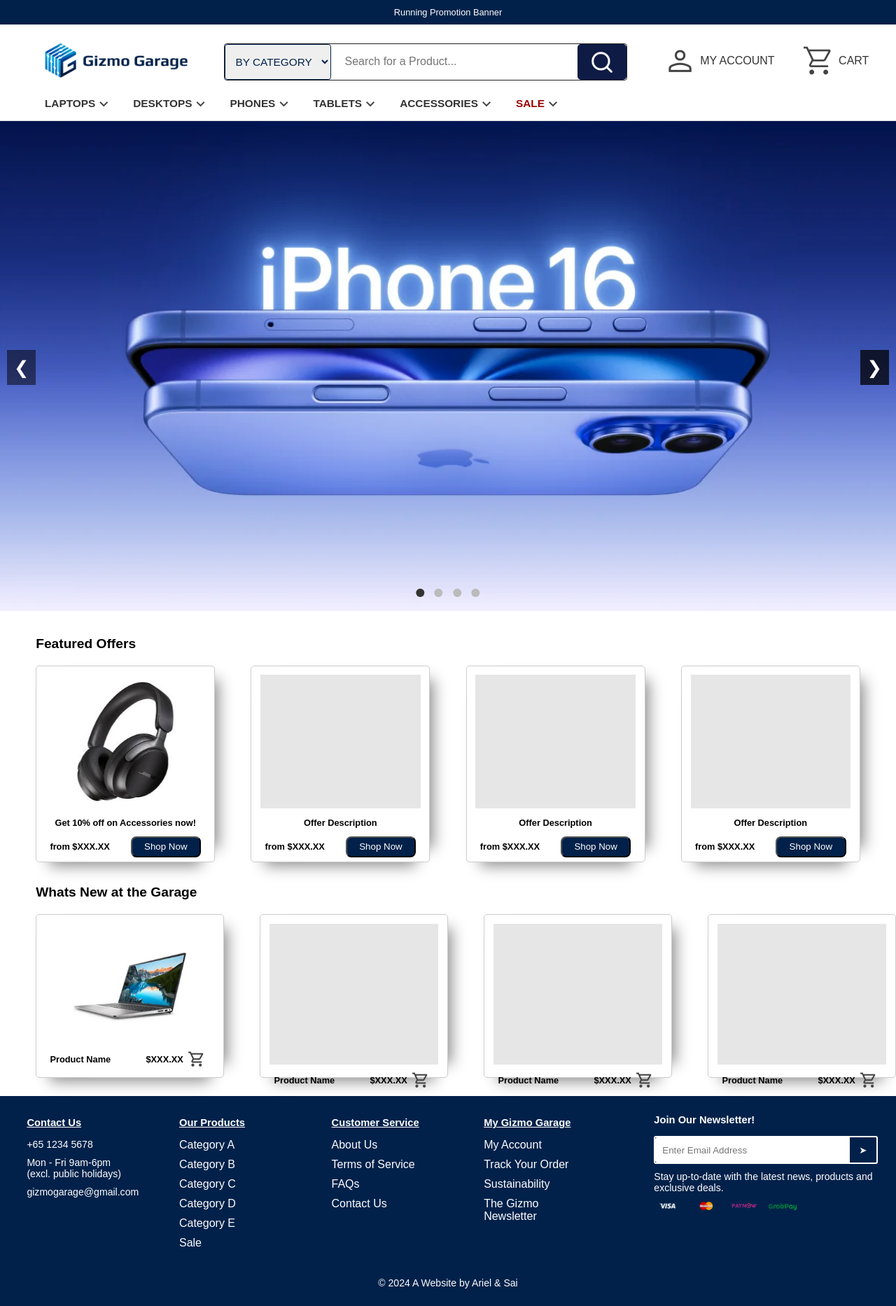
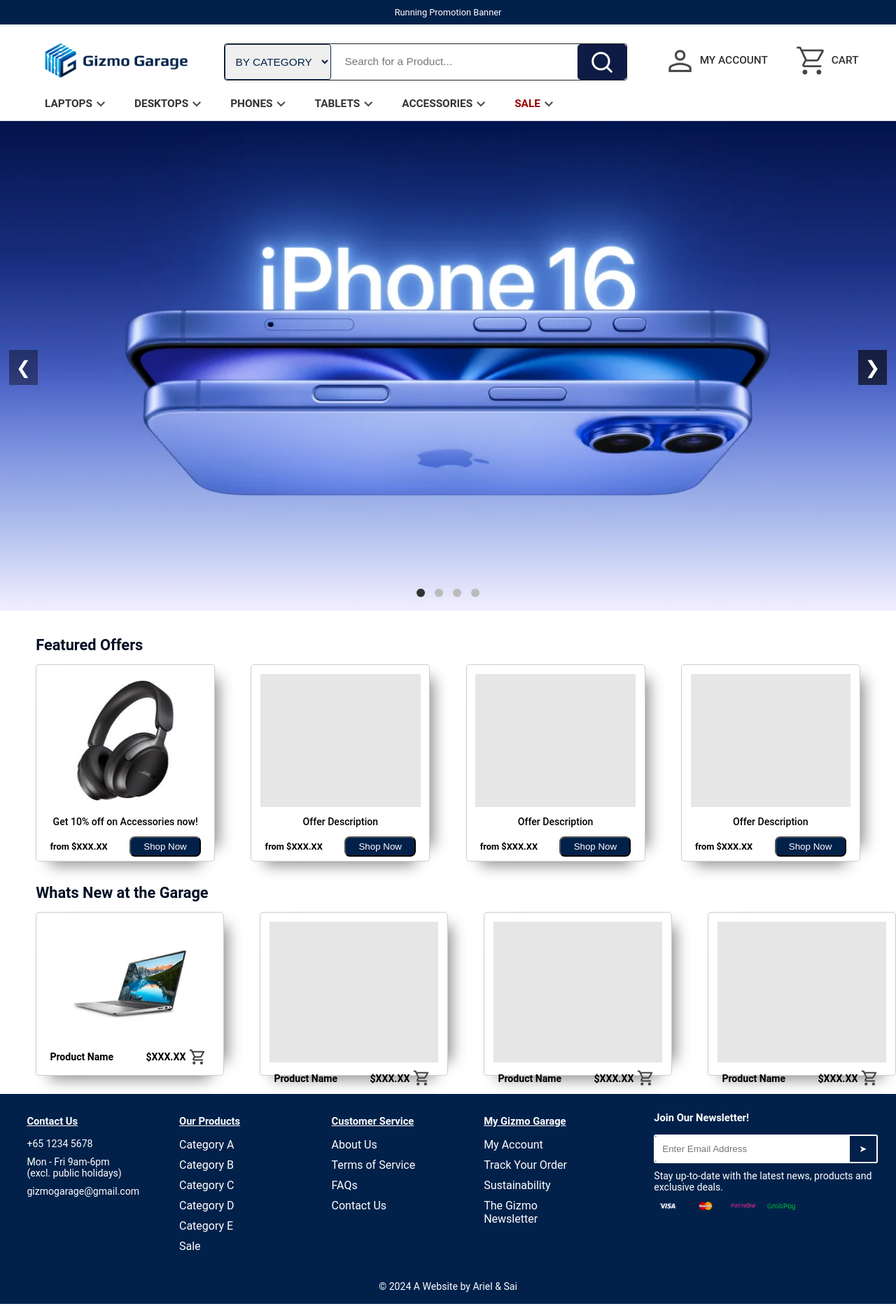
Before and after one commit to Sai25234/Gizmo-Garage-IE4727, a PHP site: page / in a window 1280 px wide. Shown: the whole page at 70% size. Run offline with PHP 8.4, Linux system fonts and the light colour scheme.

Commit message:
update default font

```diff
--- a/css/main.css
+++ b/css/main.css
@@ -5,7 +5,7 @@
 }
 
 body {
-  font-family: Arial, sans-serif;
+  font-family: 'Roboto', sans-serif;
 }
 
 header {
@@ -67,12 +74,12 @@ header {
   align-items: center;
   border: 0;
   padding-left: 1.5vw;
-  font-size: 1.1vw;
+  font-size: 1.2vw;
 }
 
 .search-bar input::placeholder {
   text-align: left;
-  font-size: 1.25vw;
+  font-size: 1.2vw;
 }
 
 .search-bar button {
@@ -95,7 +102,7 @@ header {
 
 .account-cart a {
   text-decoration: none;
-  font-size: 1.25vw;
+  font-size: 1.2vw;
   font-weight: 500;
   color: #333;
 }
@@ -149,15 +156,6 @@ header {
 }
 
 /* General reset */
-* {
-  margin: 0;
-  padding: 0;
-  box-sizing: border-box;
-}
-
-body {
-  font-family: Arial, sans-serif;
-}
 
 .promotion-banner {
   position: relative;
@@ -180,21 +178,26 @@ body {
   position: absolute;
   top: 50%;
   transform: translateY(-50%);
-  background-color: rgba(0, 0, 0, 0.5);
+  background-color: rgba(0, 0, 0, 0.4);
   color: white;
   border: none;
   padding: 10px;
   cursor: pointer;
   z-index: 1;
   font-size: 2vw;
+  transition: background-color ease-in 0.2s;
+}
+
+.carousel button:hover {
+  background-color: rgba(1, 33, 74,0.6);
 }
 
 .carousel .prev {
-  left: 10px;
+  left: 1vw;
 }
 
 .carousel .next {
-  right: 10px;
+  right: 1vw;
 }
 
 /* Carousel Indicators */
@@ -392,8 +396,9 @@ footer {
 }
 
 .offer-categories h2 {
-  font-size: 1.5vw;
-  margin-bottom: 20px;
+  font-size: 1.7vw;
+  margin-bottom: 1.2vw;
+  color: #000f24;
 }
 
 .offers-container {
@@ -464,7 +469,8 @@ footer {
 }
 
 .offer-item h3 {
-  font-size: 1vw;
+  font-size: 1.1vw;
+  font-weight: 500;
   text-align: center;
   grid-column: span 2;
 }
@@ -493,7 +500,7 @@ footer {
   grid-template-columns: 60% auto auto;
   width: 100%;
   padding: 0 0.5vw;
-  font-size: 1vw;
+  font-size: 1.1vw;
   align-items: center;
 }
 
```
Also changed, not shown: other parts of css/main.css (+85 -55 lines).
